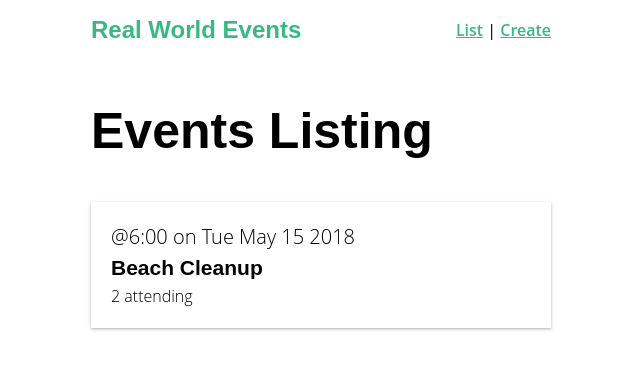
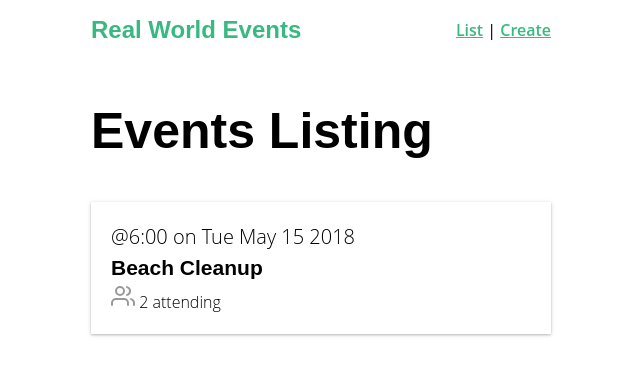
Before and after one commit to masuareb/learning_vue-real-world, a Vue app: page / in a window 1280 px wide. Shown: the top 374 px of the page, without its empty margins (319-959 px from the left). Built offline with nearby package versions, Linux system fonts and the light colour scheme.

Commit message:
Implemented base icon using feather-icons library

```diff
--- /dev/null
+++ b/src/components/BaseIcon.vue
@@ -0,0 +1,48 @@
+<template>
+  <div class="icon-wrapper" v-html="svg"></div>
+</template>
+
+<script>
+import feather from 'feather-icons'
+export default {
+  name: "BaseIcon",
+  props: {
+    name: String,
+    width: {
+      type: [Number, String],
+      default: 24
+    },
+    height: {
+      type: [Number, String],
+      default: 24
+    }
+  },
+  computed: {
+    svg() {
+      return feather.icons[this.name].toSvg({
+        class: "icon",
+        width: this.width,
+        height: this.height
+      })
+    }
+  }
+};
+</script>
+
+<style scoped>
+.icon-wrapper {
+  display: inline-flex;
+  align-items: center;
+  color: rgba(0, 0, 0, 0.4);
+  font-size: 1rem;
+  font-weight: 600;
+}
+.icon {
+  stroke: currentColor;
+  stroke-width: 2;
+  stroke-linecap: round;
+  stroke-linejoin: round;
+  fill: none;
+  margin-right: 6px;
+}
+</style>
--- a/src/components/EventCard.vue
+++ b/src/components/EventCard.vue
@@ -3,7 +3,8 @@
     <div class="event-card -shadow">
       <span class="eyebrow">@{{ event.time }} on {{ event.date }}</span>
       <h4 class="title">{{ event.title }}</h4>
-      <span>{{ event.attendees.length }} attending</span>
+      <BaseIcon name="users" />
+      <span> {{ event.attendees.length }} attending</span>
     </div>
   </router-link>
 </template>
--- a/src/main.js
+++ b/src/main.js
@@ -2,8 +2,10 @@
 import App from "./App.vue";
 import router from "./router";
 import store from "./store";
+import BaseIcon from "@/components/BaseIcon";
 
 Vue.config.productionTip = false;
+Vue.component('BaseIcon', BaseIcon)
 
 new Vue({
   router,
```
